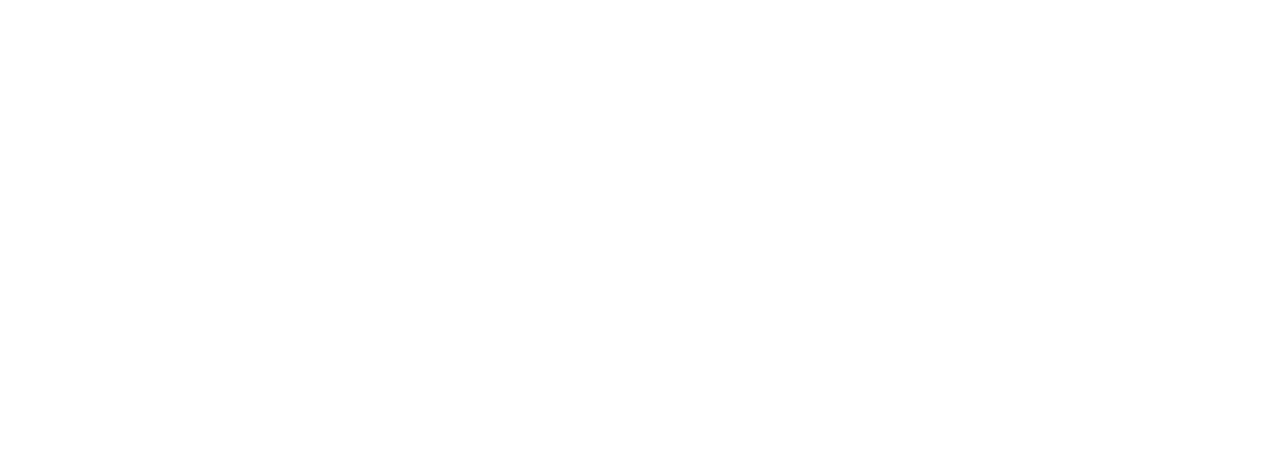
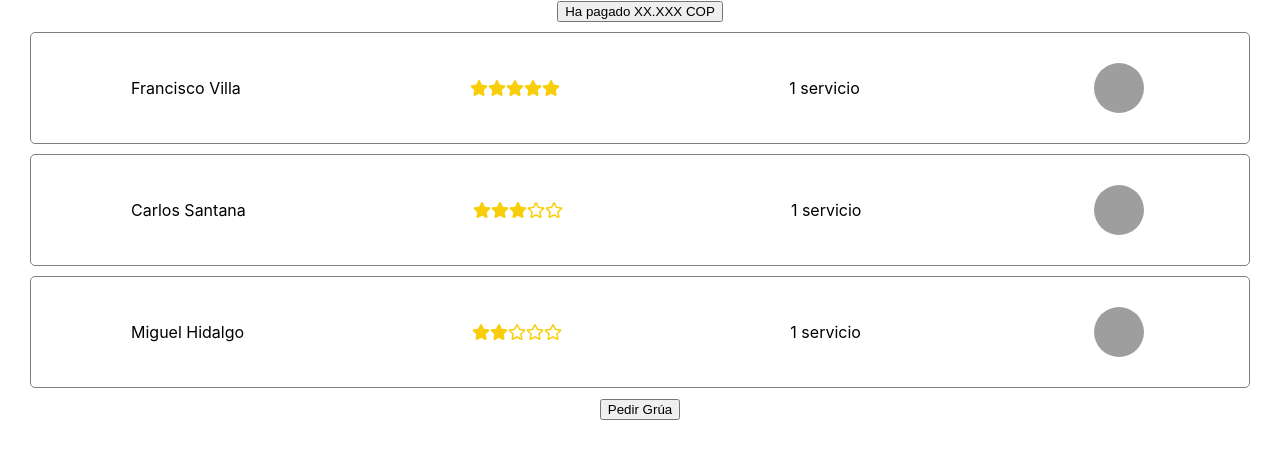
Before and after one commit to Koervege/GruApp, a React (Create React App) app: page /listmotorcycle/1 in a window 1280 px wide. Shown: the top 458 px of the page. Built offline with nearby package versions, Linux system fonts and the light colour scheme; grey boxes are pictures that could not be loaded.

Commit message:
Create Page motorcycle and component Client (#2)

```diff
--- a/package.json
+++ b/package.json
@@ -3,6 +3,10 @@
   "version": "0.1.0",
   "private": true,
   "dependencies": {
+    "@fortawesome/fontawesome-svg-core": "^1.2.34",
+    "@fortawesome/free-regular-svg-icons": "^5.15.2",
+    "@fortawesome/free-solid-svg-icons": "^5.15.2",
+    "@fortawesome/react-fontawesome": "^0.1.14",
     "@testing-library/jest-dom": "^5.11.4",
     "@testing-library/react": "^11.1.0",
     "@testing-library/user-event": "^12.1.10",
--- a/src/App.js
+++ b/src/App.js
@@ -1,9 +1,10 @@
 import './App.css';
+import ListMotorcycle from './pages/ListMotorcycle';
 
 function App() {
   return (
     <>
-
+      <ListMotorcycle />
     </>
   );
 }
--- /dev/null
+++ b/src/components/Client/index.js
@@ -0,0 +1,48 @@
+import './styles.css';
+import { FontAwesomeIcon } from '@fortawesome/react-fontawesome';
+import { faStar } from '@fortawesome/free-solid-svg-icons';
+import { faStar as emptyStar } from '@fortawesome/free-regular-svg-icons';
+
+function Stars({ tows, services, supplierid }) {
+  const [tow] = tows.filter((tow) => supplierid === tow.supplierID);
+
+  const [service] = services.filter((service) => tow._id === service.towID);
+
+  return (
+    <section>
+      {Array.from({ length: Math.floor(service.rating) }, (e, i) => (
+        <div key={i} className="star">
+          <FontAwesomeIcon icon={faStar} />
+        </div>
+      ))}
+      {Array.from({ length: Math.ceil(5 - service.rating) }, (e, i) => (
+        <div key={i} className="empty">
+          <FontAwesomeIcon icon={emptyStar} />
+        </div>
+      ))}
+    </section>
+  );
+}
+
+function Client({ suppliers, tows, services }) {
+  return (
+    <section>
+      {!!suppliers &&
+        suppliers.length > 0 &&
+        suppliers.map(({ _id, photo, name }) => {
+          return (
+            <article key={_id} className="onlySupplier">
+              <p className="containerElement">{name}</p>
+              <div className="containerElement">
+                <Stars tows={tows} supplierid={_id} services={services} />
+              </div>
+              <p className="containerElement">1 servicio</p>
+              <img className="containerElement" src={photo} alt={name}></img>
+            </article>
+          );
+        })}
+    </section>
+  );
+}
+
+export default Client;
--- /dev/null
+++ b/src/components/Client/styles.css
@@ -0,0 +1,30 @@
+img {
+  border-radius: 50%;
+  border: solid 5px white;
+  height: 50px;
+  width: 50px;
+}
+
+.onlySupplier {
+  display: flex;
+  padding: 25px 100px;
+  margin: 10px 30px;
+  justify-content: space-between;
+  border: solid 1px gray;
+  border-radius: 5px;
+}
+
+.containerElement {
+  display: flex;
+  align-items: center;
+}
+
+.star {
+  color: #f8ce0b;
+  display: inline;
+}
+
+.empty {
+  color: #f8ce0b;
+  display: inline;
+}
--- /dev/null
+++ b/src/pages/ListMotorcycle/index.js
@@ -0,0 +1,24 @@
+import React from 'react';
+import { suppliers, services, tows } from '../../data';
+import './styles.css';
+import Client from '../../components/Client';
+class ListMotorcycle extends React.Component {
+  state = {
+    suppliers,
+    tows,
+    services,
+  };
+
+  render() {
+    const { suppliers, tows, services } = this.state;
+    return (
+      <div className="boxSupplier">
+        <button>Ha pagado XX.XXX COP</button>
+        <Client suppliers={suppliers} tows={tows} services={services} />
+        <button>Pedir Grúa</button>
+      </div>
+    );
+  }
+}
+
+export default ListMotorcycle;
--- /dev/null
+++ b/src/pages/ListMotorcycle/styles.css
@@ -0,0 +1,4 @@
+.boxSupplier {
+  margin: 0 auto;
+  text-align: center;
+}
```
Also changed, not shown: 1 other file (tests, documents, lock files or other folders).
